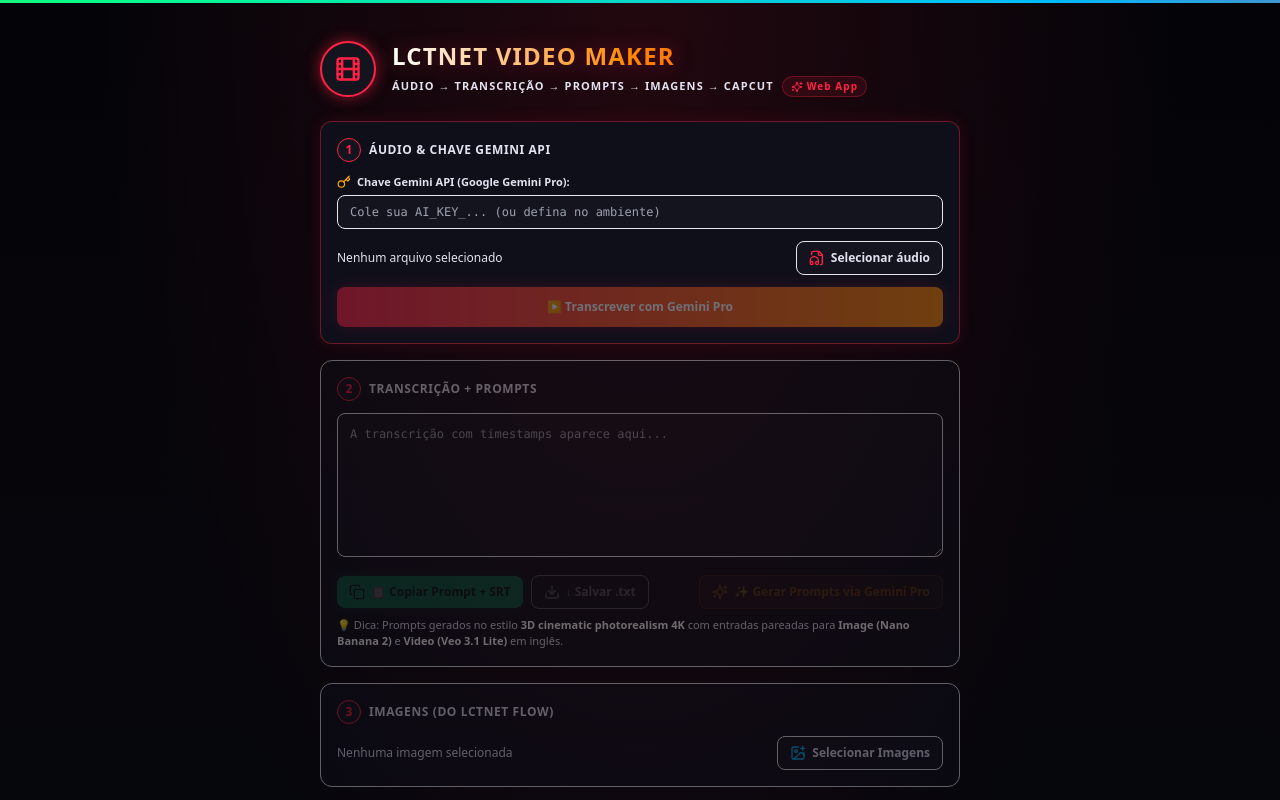
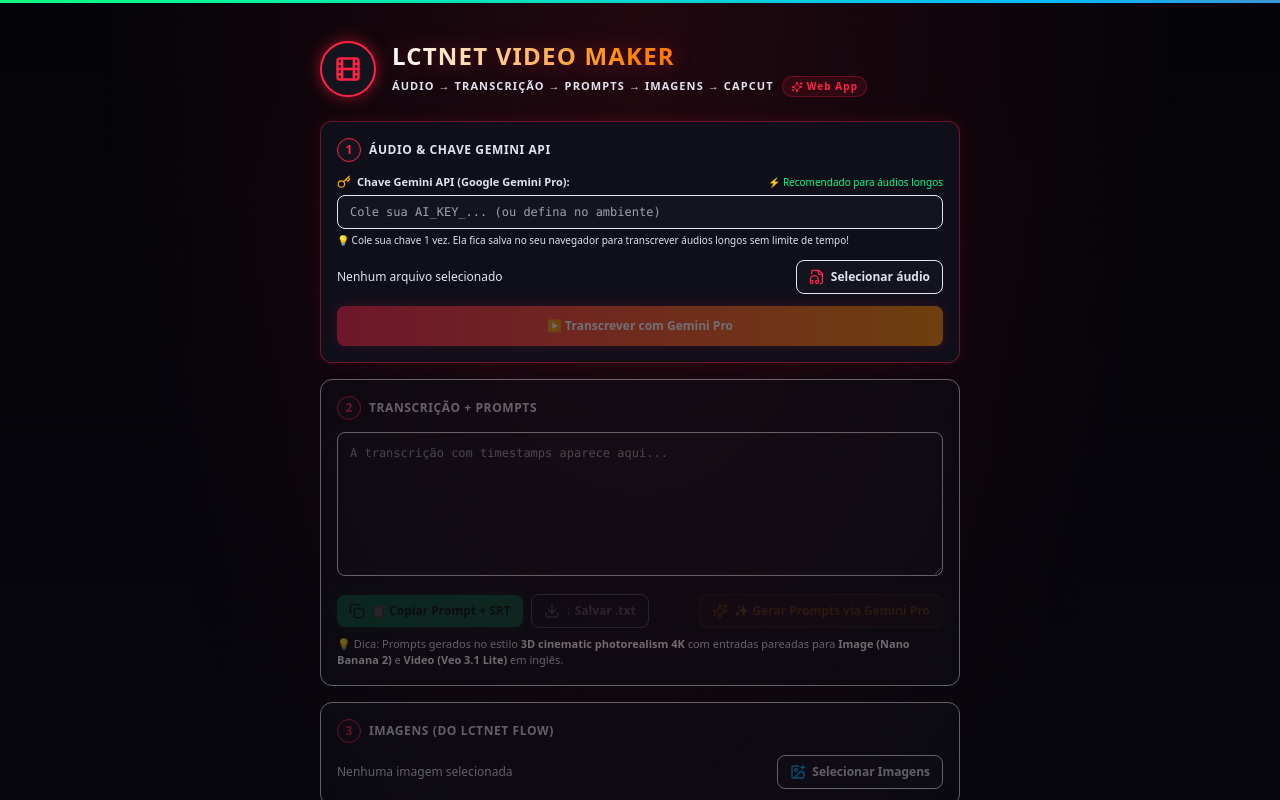
Before and after one commit to leptoledo/video-maker, a Next.js app: page / in a window 1280 px wide. Shown: the top 800 px of the page. Built offline with nearby package versions, Linux system fonts and the light colour scheme.

Commit message:
ux: add API Key helper badge and guidance text

```diff
--- a/app/page.tsx
+++ b/app/page.tsx
@@ -413,8 +413,13 @@
 
           {/* Gemini Key Input */}
           <div className="mb-3">
-            <label className="text-[11px] text-text-muted flex items-center gap-1.5 mb-1 font-semibold">
-              <Key className="w-3.5 h-3.5 text-amber" /> Chave Gemini API (Google Gemini Pro):
+            <label className="text-[11px] text-text-muted flex items-center justify-between mb-1 font-semibold">
+              <span className="flex items-center gap-1.5">
+                <Key className="w-3.5 h-3.5 text-amber" /> Chave Gemini API (Google Gemini Pro):
+              </span>
+              <span className="text-[10px] text-green font-normal">
+                {apiKey ? '✓ Salva no navegador' : '⚡ Recomendado para áudios longos'}
+              </span>
             </label>
             <input
               type="password"
@@ -423,6 +428,9 @@
               placeholder="Cole sua AI_KEY_... (ou defina no ambiente)"
               className="w-full px-3 py-2 text-xs font-mono bg-surface-el border border-border-strong rounded-lg text-text focus:outline-none focus:border-accent"
             />
+            <div className="text-[10px] text-text-muted/70 mt-1">
+              💡 Cole sua chave 1 vez. Ela fica salva no seu navegador para transcrever áudios longos sem limite de tempo!
+            </div>
           </div>
 
           <div className="flex items-center gap-3 flex-wrap">
```
